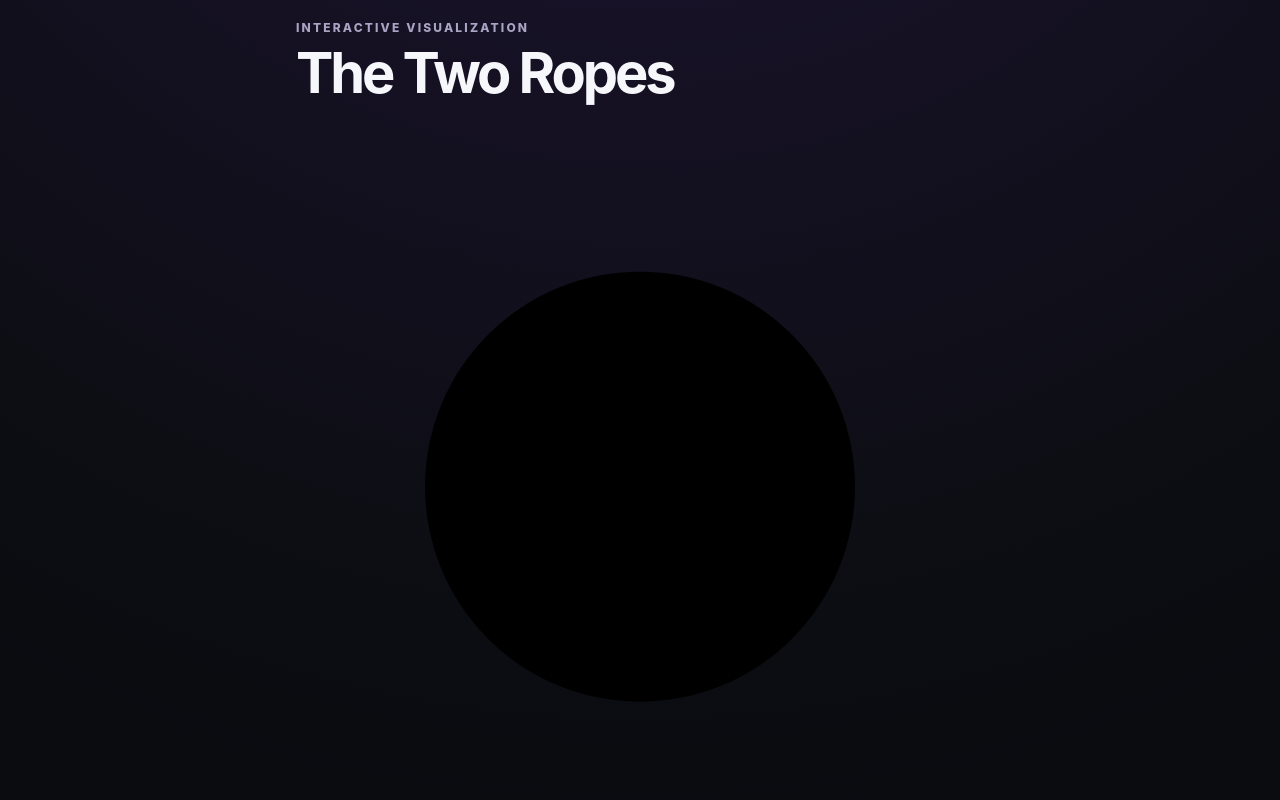
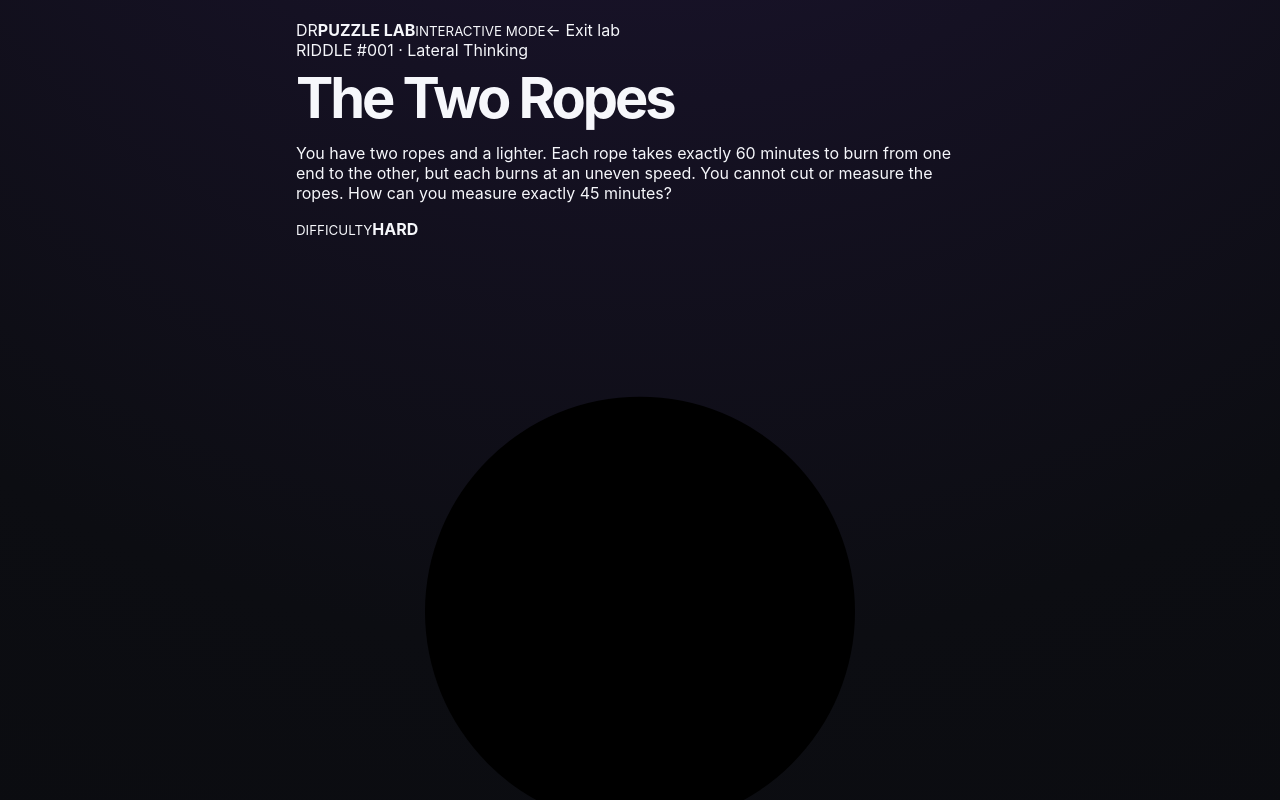
Before and after one commit to maguire-ui/Daily-riddle, a Next.js app: page /visualize in a window 1280 px wide. Shown: the top 800 px of the page. Built offline with nearby package versions, Linux system fonts and the light colour scheme.

Commit message:
Redesign puzzle lab page

```diff
--- a/app/visualize/page.tsx
+++ b/app/visualize/page.tsx
@@ -1,8 +1,34 @@
+import Link from "next/link";
 import PuzzleClient from "./PuzzleClient";
 import { getCurrentRiddle } from "../lib/riddles";
 
-export default function VisualizePage(){
-  const riddle=getCurrentRiddle(new Date());
-  if(!riddle)return <main className="shell"><div className="card">No active riddle.</div></main>;
-  return <main className="app shell"><div className="kicker">Interactive visualization</div><h1>{riddle.title}</h1><PuzzleClient type={riddle.visualizer} riddleId={riddle.id}/></main>;
+export default function VisualizePage() {
+  const riddle = getCurrentRiddle(new Date());
+
+  if (!riddle) {
+    return <main className="shell"><div className="card empty"><h1>No active riddle.</h1><Link href="/">Back home</Link></div></main>;
+  }
+
+  return (
+    <main className="app shell shell-wide">
+      <header className="site-header">
+        <Link className="wordmark" href="/">
+          <span className="wordmark-box">DR</span>
+          <span><strong>PUZZLE LAB</strong><small>INTERACTIVE MODE</small></span>
+        </Link>
+        <Link className="back-link" href="/">← Exit lab</Link>
+      </header>
+
+      <section className="lab-heading">
+        <div>
+          <span className="stage-label">RIDDLE #{String(riddle.id).padStart(3, "0")} · {riddle.category}</span>
+          <h1>{riddle.title}</h1>
+          <p>{riddle.question}</p>
+        </div>
+        <div className="difficulty-stamp"><small>DIFFICULTY</small><strong>{riddle.difficulty.toUpperCase()}</strong></div>
+      </section>
+
+      <PuzzleClient type={riddle.visualizer} riddleId={riddle.id} />
+    </main>
+  );
 }
```
